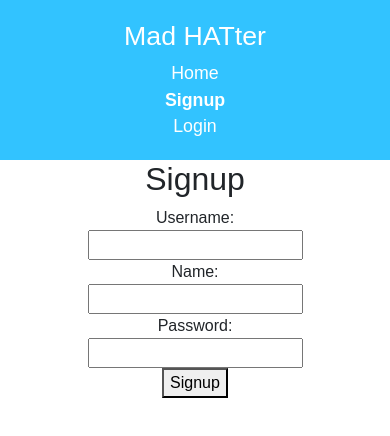
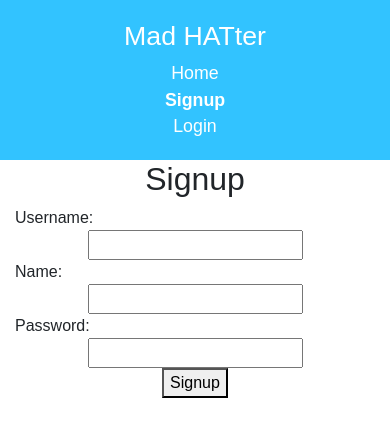
Before and after one commit to Shubanshii/mad-hatter-database, a React (Create React App) app in the folder client/: page /signup in a window 390 px wide. Shown: the top 436 px of the page. Built offline with nearby package versions, Linux system fonts and the light colour scheme.

Commit message:
tidied up input labels

```diff
--- a/client/src/components/pages/Signup.jsx
+++ b/client/src/components/pages/Signup.jsx
@@ -42,17 +42,17 @@ export default class Signup extends Component {
           <div className="container">
             <div className="row">
               <div className="col-sm-5"></div>
-              <div className="col-sm-1">Username:</div>
+              <div className="col-sm-1 text-left">Username:</div>
               <div className="col-sm-1"><input type="text" value={this.state.username} name="username" onChange={this.handleInputChange} /></div>
             </div>
             <div className="row">
               <div className="col-sm-5"></div>
-              <div className="col-sm-1">Name:</div>
+              <div className="col-sm-1 text-left">Name:</div>
               <div className="col-sm-1"><input type="text" value={this.state.name} name="name" onChange={this.handleInputChange} /></div>
             </div>
             <div className="row">
               <div className="col-sm-5"></div>
-              <div className="col-sm-1">Password:</div>
+              <div className="col-sm-1 text-left">Password:</div>
               <div className="col-sm-1"><input type="password" value={this.state.password} name="password" onChange={this.handleInputChange} /></div>
             </div>
           </div>
```
